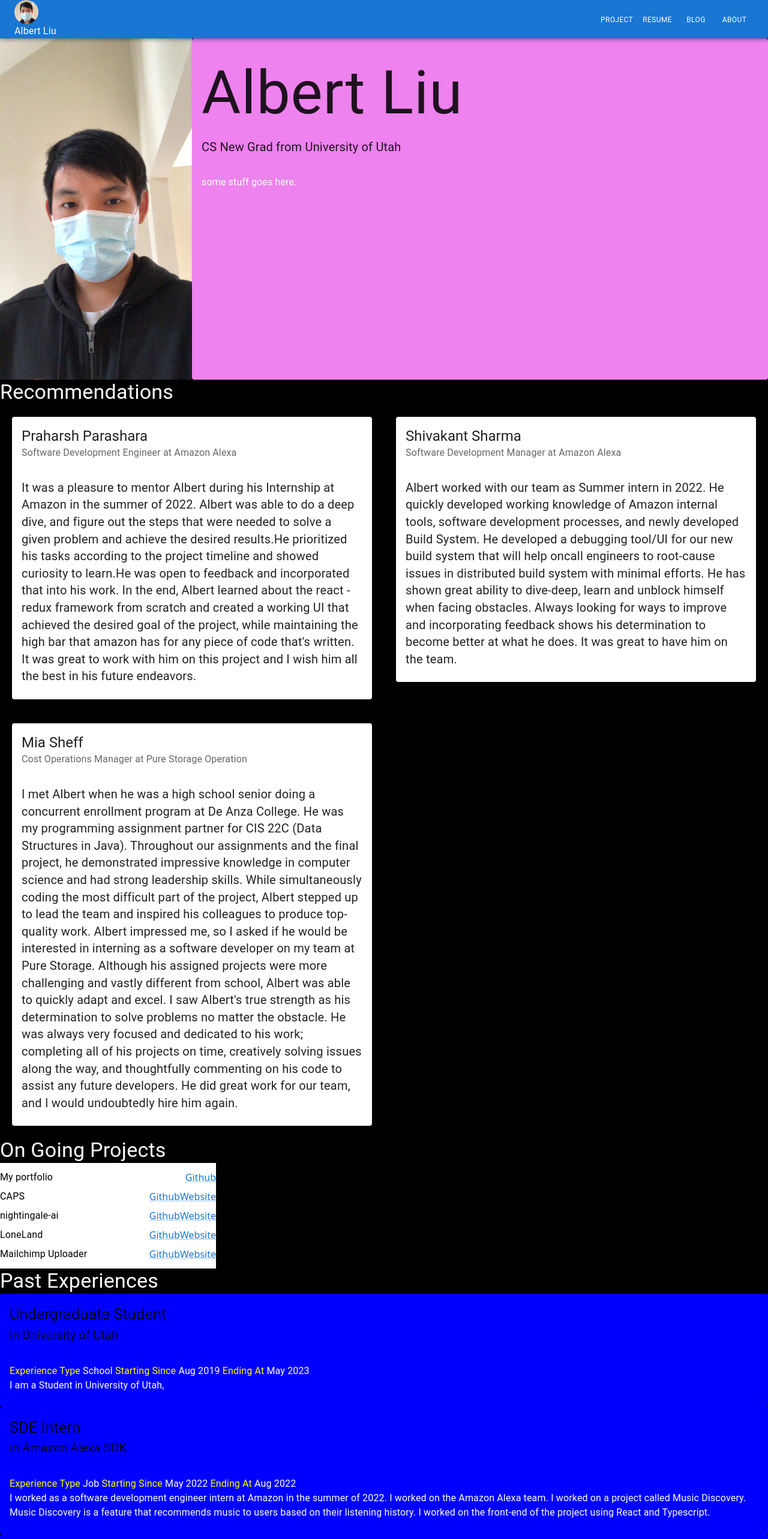
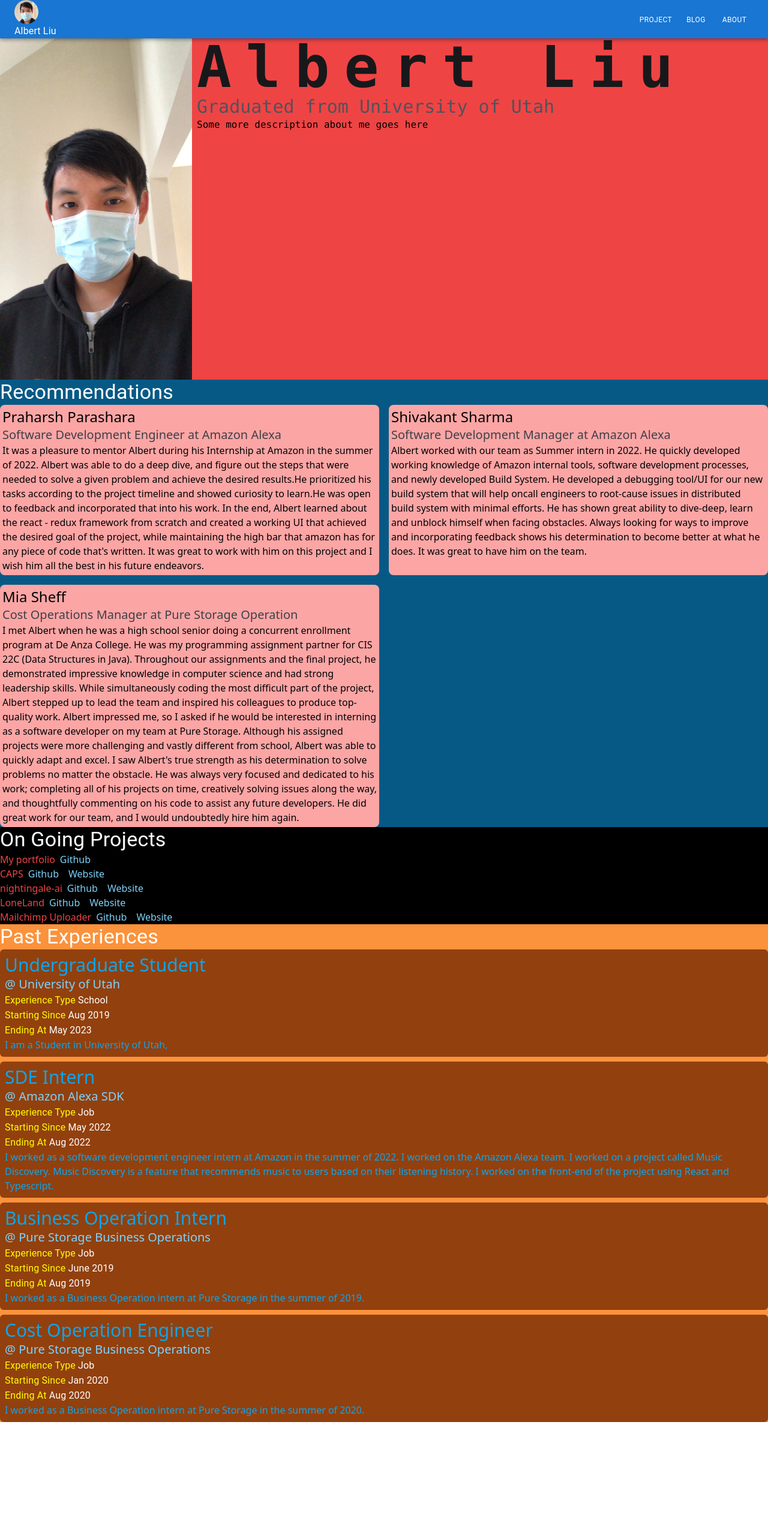
Before and after one commit to albertNightingale/myweb, a React (Create React App) app: page /about in a window 1280 px wide. Shown: the top 2566 px of the page at 60% size. After the commit the page ends 2371 px from the top, so only its background shows below. Built offline with nearby package versions, Linux system fonts and the light colour scheme.

Commit message:
add updates to pages and convert style to use tailswindcss

```diff
--- a/src/App.tsx
+++ b/src/App.tsx
@@ -6,7 +6,6 @@ import { Route, Routes } from "react-router-dom";
 import Blog from "./pages/Blog";
 import Project from "./pages/Project";
 import About from "./pages/About";
-import Resume from "./pages/Resume";
 
 function App() {
   return (
@@ -17,7 +16,6 @@ function App() {
         <Route path="/blog" element={<Blog />} />
         <Route path="/project" element={<Project />} />
         <Route path="/about" element={<About />} />
-        <Route path="/resume" element={<Resume />} />
       </Routes>
     </div>
   );
--- a/src/components/Header.tsx
+++ b/src/components/Header.tsx
@@ -11,7 +11,7 @@ import {
 
 class Header extends React.Component {
   getOtherPanels() {
-    const navItems = ["Project", "Resume", "Blog", "About"];
+    const navItems = ["Project", "Blog", "About"];
     const linkStyle = {
       textDecoration: "none",
       color: "white",
--- a/src/pages/About/AboutMe.tsx
+++ b/src/pages/About/AboutMe.tsx
@@ -1,25 +1,20 @@
 import React from "react";
-import { Box, Card, CardHeader, CardContent, Typography } from "@mui/material";
 
 export default function AboutMe(props: any) {
   return (
-    <Box sx={{ display: "flex" }}>
+    <div className="flex flex-row bg-red-500">
       <img src="./img/profile.JPG" alt="profile" width="25%" />
-      <Card sx={{ backgroundColor: "violet", width: "75%" }}>
-        <CardHeader
-          title={<Typography sx={{ fontSize: "100px" }}>Albert Liu</Typography>}
-          subheader={
-            <Typography sx={{ fontSize: "20px" }}>
-              CS New Grad from University of Utah
-            </Typography>
-          }
-        />
-        <CardContent>
-          <Typography variant="body1" sx={{ color: "white" }}>
-            some stuff goes here.
-          </Typography>
-        </CardContent>
-      </Card>
-    </Box>
+      <div className="flex flex-col font-mono pl-2">
+        <div className="text-8xl font-bold text-zinc-900 tracking-widest">
+          Albert Liu
+        </div>
+        <div className="text-3xl text-zinc-600/100">
+          Graduated from University of Utah
+        </div>
+        <div className="text-base">
+          Some more description about me goes here
+        </div>
+      </div>
+    </div>
   );
 }
--- a/src/pages/About/OnGoingProjects.tsx
+++ b/src/pages/About/OnGoingProjects.tsx
@@ -1,29 +1,39 @@
 import React from "react";
-import { Box, Link, List, ListItem, ListItemText } from "@mui/material";
 
 import projects, { Project as ProjectType } from "../../data/projects";
 
 import SectionTitle from "../../components/SectionTitle";
-
+import { Link } from "react-router-dom";
 
 interface onGoingProjectProps {
   project: ProjectType;
   children?: React.ReactNode; // best, accepts everything React can render
-  childrenElement?: JSX.Element; // A single React element
 }
 
-function ProjectListItem({
-  project,
-  children,
-}: onGoingProjectProps) {
+function ProjectListItem({ project, children }: onGoingProjectProps) {
+  const links = [];
+  if (project.github) {
+    links.push(
+      <button className="text-sky-300 px-2 inline">
+        <Link to={project.github}>Github</Link>
+      </button>
+    );
+  }
+  if (project.website) {
+    links.push(
+      <button className="text-sky-300 px-2 inline">
+        <Link to={project.website}>Website</Link>
+      </button>
+    );
+  }
+
   return (
-    <ListItem component="div" disablePadding>
-      <ListItemText>{project.projectName}</ListItemText>
-      {children}
-    </ListItem>
+    <div>
+      <div className="text-red-500 inline">{project.projectName}</div>
+      {links}
+    </div>
   );
 }
-
 
 function mapOnGoingProjects() {
   const projectLists = projects
@@ -31,33 +41,21 @@ function mapOnGoingProjects() {
     .map((proj: ProjectType) => {
       const links: JSX.Element[] = [];
 
-      if (proj.github) {
-        links.push(<Link href={proj.github}>Github</Link>);
-      }
-      if (proj.website) {
-        links.push(<Link href={proj.website}>Website</Link>);
-      }
       const projectItem = (
         <ProjectListItem project={proj}>{links}</ProjectListItem>
       );
       return projectItem;
     });
 
-  return (
-    <Box>
-      <List sx={{ width: "100%", maxWidth: 360, bgcolor: "background.paper" }}>
-        {projectLists}
-      </List>
-    </Box>
-  );
+  return projectLists;
 }
 
 export default function OnGoingProjectsSection(props: any) {
   const onGoingProjectComponent = mapOnGoingProjects();
   return (
-    <Box>
+    <div className="flex flex-col">
       <SectionTitle sectionName="On Going Projects" />
       {onGoingProjectComponent}
-    </Box>
+    </div>
   );
 }
--- a/src/pages/About/PastExperience.tsx
+++ b/src/pages/About/PastExperience.tsx
@@ -1,5 +1,4 @@
 import React from "react";
-import { Card, CardHeader, CardContent, Typography, Box } from "@mui/material";
 import experiences, { Experience } from "../../data/experiences";
 import KeyValueContent from "../../components/KeyValueContent";
 import SectionTitle from "../../components/SectionTitle";
@@ -37,24 +36,12 @@ interface pastExperienceComponentProp {
 }
 function PastExperienceComponent({ experience }: pastExperienceComponentProp) {
   return (
-    <Card sx={{ backgroundColor: "blue" }}>
-      <CardHeader
-        title={
-          <Typography sx={{ fontSize: "25px" }}>{experience.title}</Typography>
-        }
-        subheader={
-          <Typography sx={{ fontSize: "20px" }}>
-            in {experience.orgName}{" "}
-          </Typography>
-        }
-      />
-      <CardContent>
-        {addKeyValueContents(experience)}
-        <Typography variant="body1" sx={{ color: "white" }}>
-          {experience.description}
-        </Typography>
-      </CardContent>
-    </Card>
+    <div className="flex flex-col bg-amber-800 p-2 rounded-md">
+      <h3 className="text-3xl text-sky-500">{experience.title}</h3>
+      <h4 className="text-xl text-sky-300">@ {experience.orgName}</h4>
+      {addKeyValueContents(experience)}
+      <p className="text-base text-sky-500">{experience.description}</p>
+    </div>
   );
 }
 
@@ -63,9 +50,9 @@ export default function PastExperienceSection(props: any) {
     return <PastExperienceComponent experience={experience} />;
   });
   return (
-    <Box>
+    <div className="flex flex-col bg-orange-400">
       <SectionTitle sectionName="Past Experiences" />
-      {experiencesComponentList}
-    </Box>
+      <div className="space-y-2 ">{experiencesComponentList}</div>
+    </div>
   );
 }
--- a/src/pages/About/Recommendation.tsx
+++ b/src/pages/About/Recommendation.tsx
@@ -1,11 +1,3 @@
-import {
-  Grid,
-  Card,
-  CardHeader,
-  CardContent,
-  Typography,
-  Box,
-} from "@mui/material";
 import SectionTitle from "../../components/SectionTitle";
 import recommendationList, { Recommendation } from "../../data/recommendations";
 
@@ -14,27 +6,17 @@ type PropType = {
 };
 
 function RecommendationCard({ recommendation: rec }: PropType) {
+  const recKey = `${rec.recommender}@${rec.role}@${rec.company}`;
+
   return (
-    <Grid
-      item
-      key={`${rec.recommender}@${rec.role}@${rec.company}`}
-      xs={6}
-      sm={6}
-      md={6}
-      sx={{ padding: "20px" }}
+    <div
+      key={recKey}
+      className="flex p-l-5 flex-col bg-red-300 px-1 py-1 rounded-lg"
     >
-      <Card sx={{ maxWidth: "100%" }}>
-        <CardHeader
-          title={rec.recommender}
-          subheader={`${rec.role} at ${rec.company}`}
-        />
-        <CardContent>
-          <Typography variant="body2" sx={{ fontSize: 20 }}>
-            {rec.recommendation}
-          </Typography>
-        </CardContent>
-      </Card>
-    </Grid>
+      <div className="text-2xl">{rec.recommender}</div>
+      <div className="text-xl text-zinc-700">{`${rec.role} at ${rec.company}`}</div>
+      <div className="text-base">{rec.recommendation}</div>
+    </div>
   );
 }
 
@@ -45,10 +27,12 @@ export default function RecommendationSection(props: any) {
     }
   );
   return (
-    <Box>
+    <div className="flex flex-col bg-sky-800">
       <SectionTitle sectionName="Recommendations" />
-      <Grid container>{recommendationComponentList}</Grid>
-    </Box>
+      <div className="grid grid-cols-2 gap-4">
+        {recommendationComponentList}
+      </div>
+    </div>
   );
 }
 
--- /dev/null
+++ b/src/pages/About/Resume.tsx
@@ -0,0 +1,29 @@
+import React from "react";
+import SectionTitle from "../../components/SectionTitle";
+
+function EmailForm() {
+  return (
+    <form className="text-lime-400 flex flex-row">
+      <div className="flex flex-col">
+        <div className="flex flex-row">
+          <label className="">Name</label>
+          <input className="" type="text" name="name" />
+        </div>
+        <div className="flex flex-row">
+          <label className="">Email</label>
+          <input className="" type="text" name="email" />
+        </div>
+      </div>
+      <div className="">Submit it</div>
+    </form>
+  );
+}
+
+export default function ResumeSection(props: any) {
+  return (
+    <div className="flex flex-col">
+      <SectionTitle sectionName="Resume Download" />
+      <EmailForm />
+    </div>
+  );
+}
--- a/src/pages/Blog.tsx
+++ b/src/pages/Blog.tsx
@@ -4,7 +4,7 @@ class About extends React.Component {
   render() {
     return (
       <div>
-        <h1>About</h1>
+        <h1>More Coming!!!!</h1>
       </div>
     );
   }
--- a/src/pages/Resume.tsx
+++ /dev/null
@@ -1,13 +0,0 @@
-import React from "react";
-
-class Resume extends React.Component {
-  render() {
-    return (
-      <div>
-        <h1>Resume</h1>
-      </div>
-    );
-  }
-}
-
-export default Resume;
--- a/tailwind.config.js
+++ b/tailwind.config.js
@@ -4,6 +4,9 @@ module.exports = {
   ],
   theme: {
     extend: {},
+    letterSpacing: {
+      widest: '0.25em'
+    },
   },
   plugins: [],
 }
```
Also changed, not shown: 1 other file (tests, documents, lock files or other folders).
